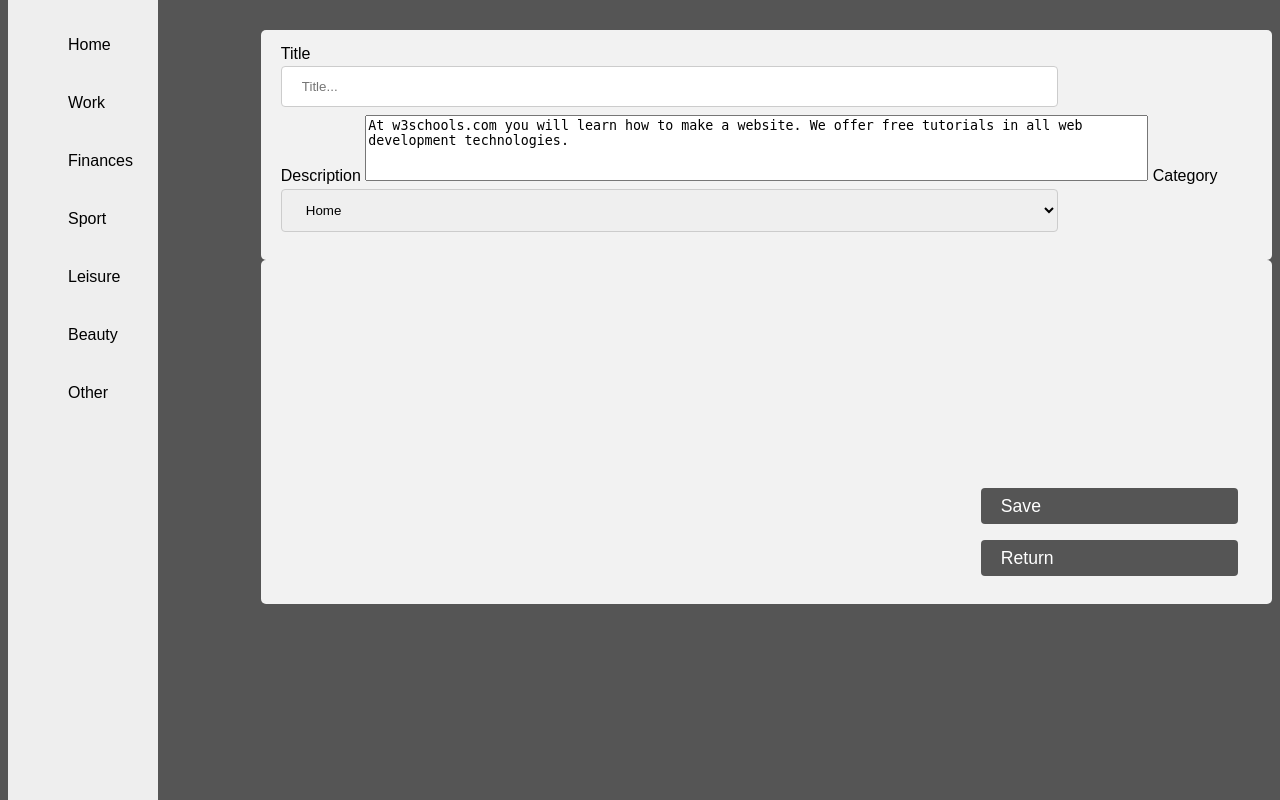
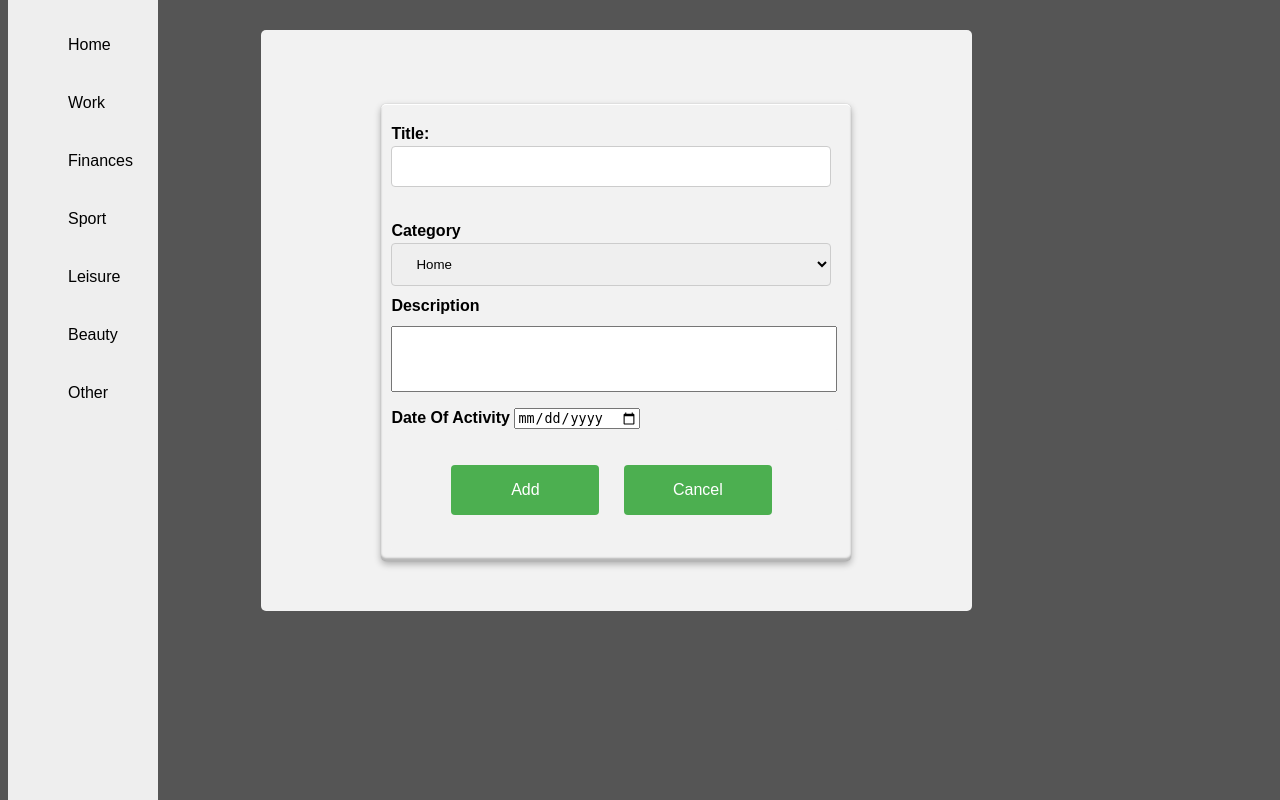
Before and after one commit to anaezes/LTW-FEUP, a PHP site: page /addTodo.php in a window 1280 px wide. Shown: the part 104-904 px from the top of the page. Run offline with PHP 8.4, Linux system fonts and the light colour scheme; some web fonts are replaced.

Commit message:
update: addTodo.php, edited: style.css

```diff
--- a/addTodo.php
+++ b/addTodo.php
@@ -34,16 +34,17 @@
 
 <div class="todo">
 
-<div>
-  <form action="index.php">
-    <label for="title">Title</label>
-    <input type="text" id="title" name="title" placeholder="Title...">
+    <div class="addtodo">
+      <form class="formtodo">
 
-    <label for="description">Description</label>
-	<textarea id="description" rows="4" cols="50">
-At w3schools.com you will learn how to make a website. We offer free tutorials in all web development technologies.
-</textarea>
-
+        <form action="action_register.php" method="POST">
+        <p class="field">
+            <label for="title"> Title: </label>
+            <input type="text" id="Title" name="title"/>
+            <br>
+            <br>
+        </p>
+        <p class="field">
           <label for="category">Category</label>
           <select id="category" name="category">
            <option value="home">Home</option>
@@ -54,16 +55,29 @@ At w3schools.com you will learn how to make a website. We offer free tutorials i
            <option value="beauty">Beauty</option>
             <option value="other">Other</option>
           </select>
+        </p>
 
-    <!--input type="submit" value="Submit" href="index.php"-->
-  </form>
+       <label for="description">Description</label>
+        <p class="field">
+          <textarea id="description" rows="4" cols="50">
+          </textarea>
+        </p>
+
+          <label for="dateofactivity">Date Of Activity</label>
+          <input type="date" name="dateofactivity" id="dateofactivity"/>
+
+
+          <div class="regBottons">
+            <ul>
+              <input type = "submit" value="Add"/>
+              <input type = "reset" value="Cancel"/>
+            </ul>
+            <!--<a id="reg" href="registar.php">REGISTAR</a>-->
           </div>
 
-	<div class ="Buttons">
-		  <ul>
-          <li><a href="index.php">Save</a></li>
-          <li><a href="index.php">Return</a></li>
-        </ul>
+
+      </form>
+    </form>
   </div>
 
 </div>
--- a/css/style.css
+++ b/css/style.css
@@ -226,7 +226,7 @@ width: 450px;
     text-align: center;
 }
 
-.form-1::before{
+.form-1::before, .formtodo::before{
  position: absolute;
     top: 0;
     left: 0;
@@ -238,7 +238,7 @@ width: 450px;
     z-index: -1;
 }
 
-.form-1{
+.form-1, .formtodo{
     /* Size & position */
     width: 450px;
     margin: 8% auto 30px;
@@ -259,7 +259,7 @@ width: 450px;
 
 }
 
-.form-1 .field {
+.form-1 .field, .formtodo .field {
     position: center;
     width: 550px;
 }
@@ -307,6 +307,28 @@ width: 450px;
 
 
 
+/*page Add to Do*/
+
+
+label[for="title"] {
+color: black;
+}
+
+label[for="description"] {
+color: black;
+}
+
+label[for="category"] {
+color: black;
+}
+
+label[for="dateofactivity"] {
+color: black;
+}
+
+.addtodo {
+    margin-right: 300px;
+}
 
 
 /*page login */
```
Also changed, not shown: 2 other files. Lines whose indentation alone changed are shown as unchanged.
